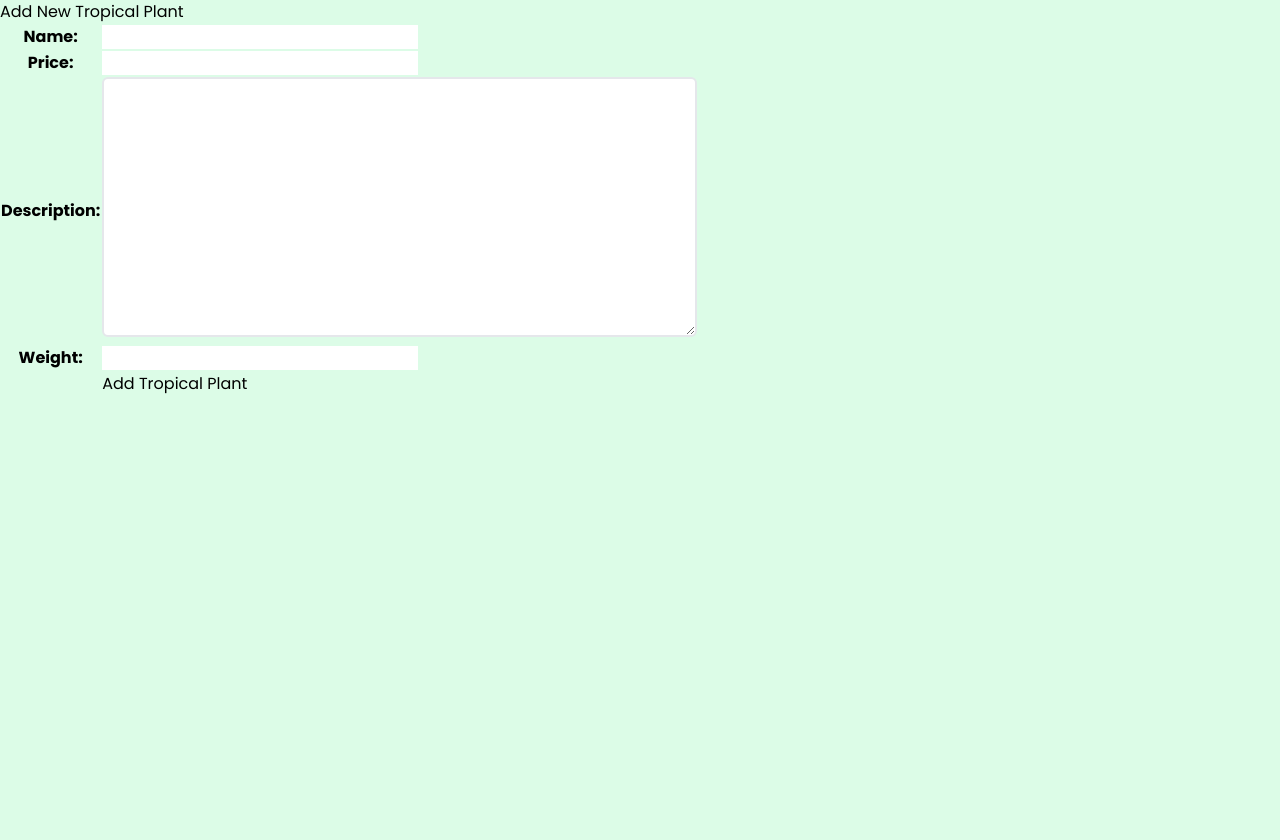
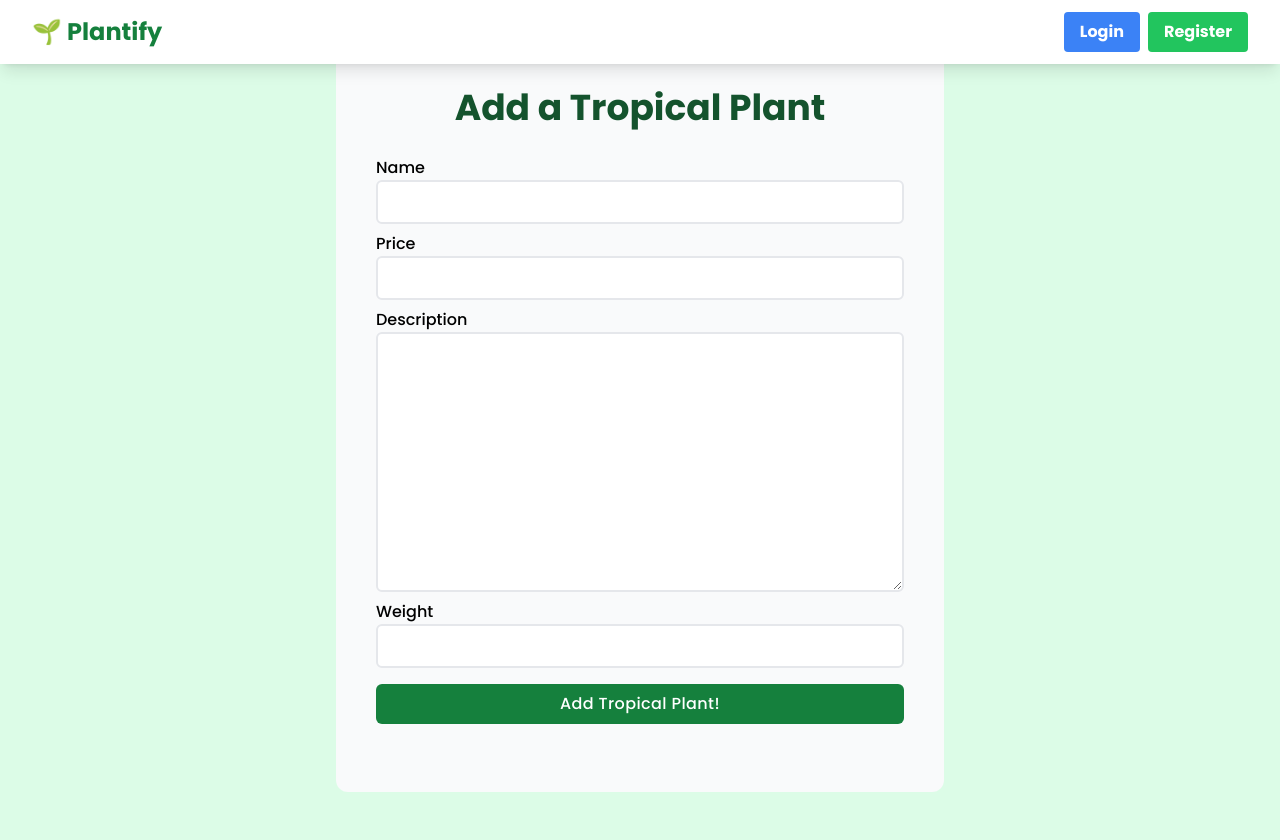
Before and after one commit to ryuun1corn/plantify, a Django app: page /add-tropical-plant/ in a window 1280 px wide. Before the commit the page ends 394 px from the top, so only its background shows below. Run offline with Django 5.2, Linux system fonts and the light colour scheme; some libraries are stand-ins or nearby versions.

Commit message:
feat: style add tropical plant page

```diff
--- a/main/templates/add_tropical_plant.html
+++ b/main/templates/add_tropical_plant.html
@@ -3,17 +3,31 @@
     <title>Add Tropical Plant</title>
 {% endblock meta %}
 {% block content %}
-    <h1>Add New Tropical Plant</h1>
-    <form method="POST">
-        {% csrf_token %}
-        <table>
-            {{ form.as_table }}
-            <tr>
-                <td></td>
-                <td>
-                    <input type="submit" value="Add Tropical Plant" />
-                </td>
-            </tr>
-        </table>
-    </form>
+    {% include 'navbar.html' %}
+    <div class="min-h-screen flex items-center justify-center w-screen bg-green-100 py-12 px-4 sm:px-6 lg:px-8 font-['Poppins']">
+        <div class="bg-gray-50 p-10 rounded-xl form-style w-1/2">
+            <div class="text-center text-4xl font-bold text-green-900">
+                <h2>Add a Tropical Plant</h2>
+            </div>
+            <form method="POST"
+                  action=""
+                  class="flex items-center justify-center flex-col gap-4 w-full my-7">
+                {% csrf_token %}
+                <input type="hidden" name="remember" value="true">
+                <div class="w-full flex flex-col gap-2">
+                    {% for field in form %}
+                        <div class="flex flex-col">
+                            <label for="username" class="font-medium">{{ field.label }}</label>
+                            {{ field }}
+                        </div>
+                    {% endfor %}
+                </div>
+                <div class="w-full">
+                    <input class="w-full bg-green-700 p-2 rounded-md text-white hover:bg-green-800 font-medium tracking-wide cursor-pointer !border-0"
+                           type="submit"
+                           value="Add Tropical Plant!" />
+                </div>
+            </form>
+        </div>
+    </div>
 {% endblock %}
--- a/main/templates/main.html
+++ b/main/templates/main.html
@@ -48,7 +48,7 @@
             <div class="flex flex-col gap-3 w-full items-center justify-center p-5 text-lg">
                 <p>Haven't found a plant you like?</p>
                 <a href="{% url 'main:add_tropical_plant' %}"
-                   class="bg-green-700 text-white hover:bg-green-800 p-3 rounded-md font-medium tracking-wide">
+                   class="bg-green-700 text-white hover:bg-green-800 p-3 rounded-md font-bold tracking-wider">
                     <button>Add a Tropical Plant!</button>
                 </a>
             </div>
```
